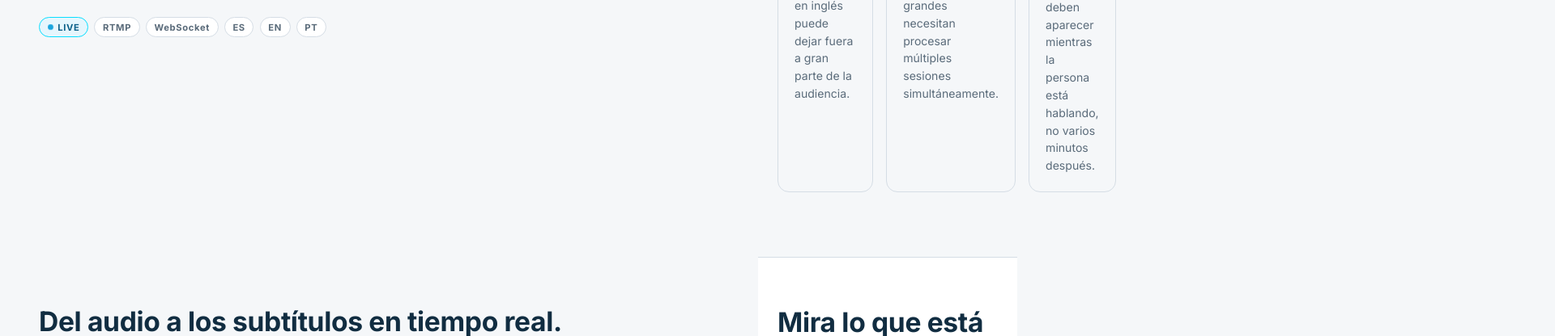
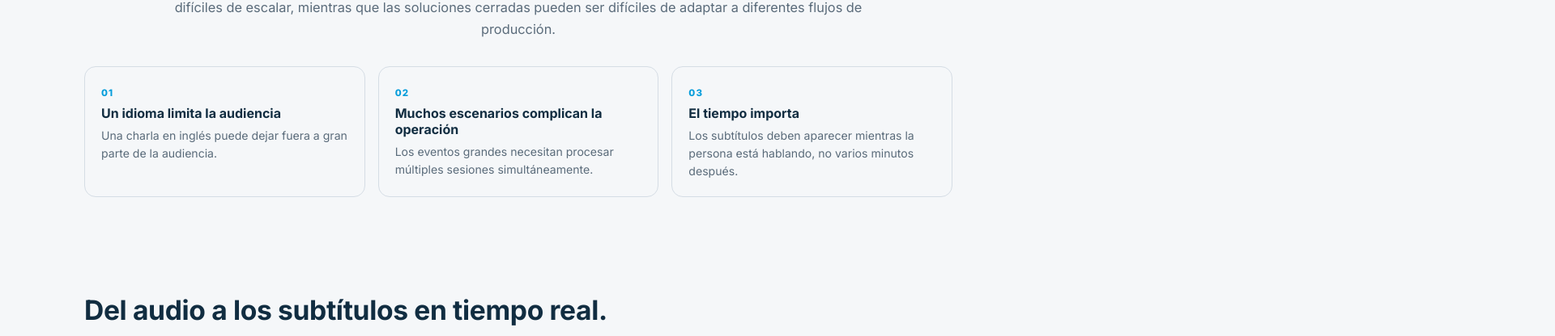
Before and after one commit to anchundiatech/Simulcast, a plain HTML site: page web/home.html in a window 1280 px wide. Shown: the part 684-1100 px from the top of the page at 81% size, 1920 px wide, since content can reach past the window. Drawn offline with Linux system fonts and the light colour scheme; files that its build step writes are made by us from their sources; files whose address does not match are found by name.

Commit message:
fix(landing): full-width main flow below hero, wrap nav, no horizontal scroll

```diff
--- a/web/landing.css
+++ b/web/landing.css
@@ -5,7 +5,20 @@ html {
   scroll-behavior: smooth;
 }
 
+/* style.css gives every <main> the player layout (1fr + 320px sidebar).
+   The landing needs a plain full-width flow so sections sit below each other. */
+.ls-body main {
+  display: block;
+  flex: 1;
+  padding: 0;
+  max-width: none;
+  margin: 0;
+  width: 100%;
+  grid-template-columns: none;
+}
+
 .ls-body {
+  overflow-x: clip;
   font-family: "Inter", "Segoe UI", system-ui, -apple-system, sans-serif;
   background: var(--bg);
   color: var(--text);
@@ -32,6 +45,7 @@ html {
   margin: 0 auto;
   padding: 0.65rem 1.5rem;
   display: flex;
+  flex-wrap: wrap;
   align-items: center;
   gap: 1rem;
 }
@@ -71,6 +85,7 @@ html {
 }
 .ls-nav-links {
   display: flex;
+  flex-wrap: wrap;
   gap: 0.25rem;
   margin-left: auto;
 }
```
